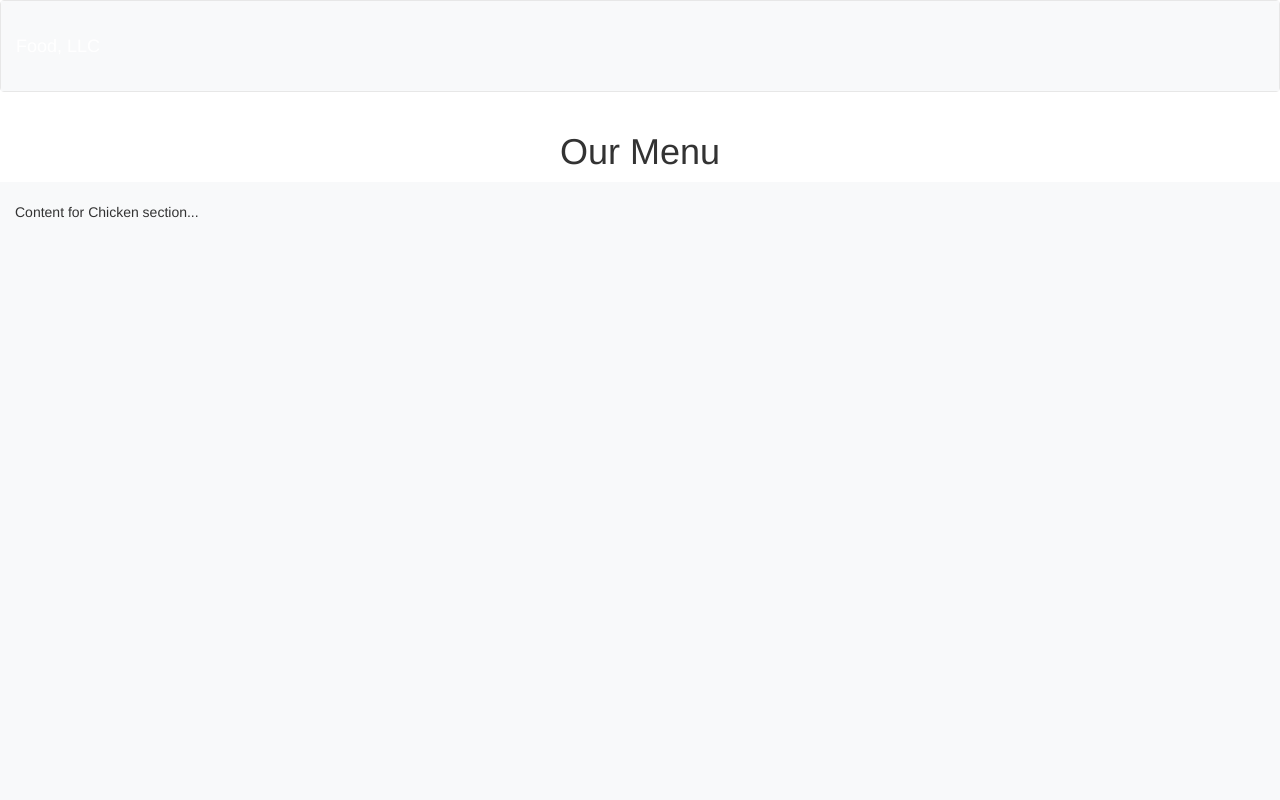
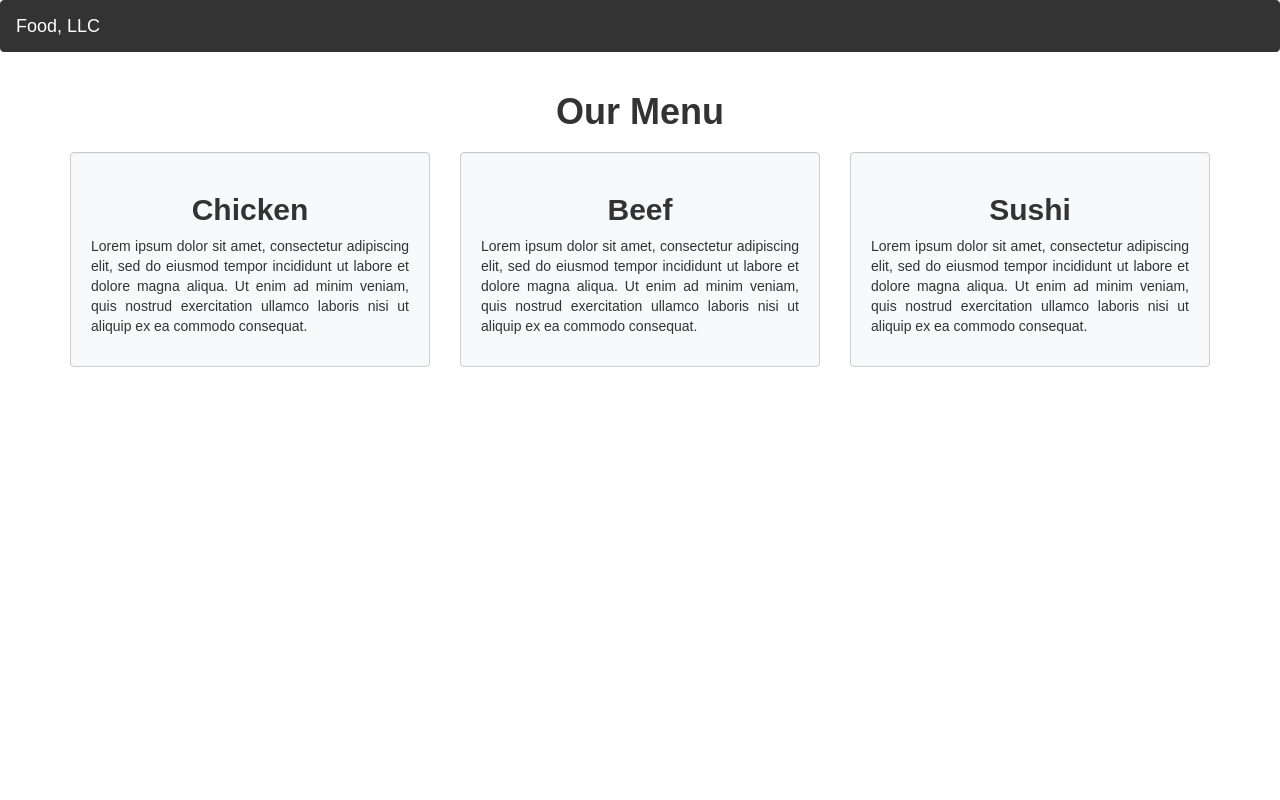
Before and after one commit to Durga0863/module3-solution, a plain HTML site: page index.html in a window 1280 px wide. Shown: the top 800 px of the page. Drawn offline with nearby package versions, Linux system fonts and the light colour scheme.

Commit message:
Fix: Add complete Bootstrap JavaScript and verify styles

```diff
--- a/css/styles.css
+++ b/css/styles.css
@@ -12,16 +12,30 @@ body {
 }
 
 .navbar-default .navbar-brand,
-.navbar-default .nav > li > a {
+.navbar-default .navbar-nav > li > a {
   color: white !important;
 }
 
-/* Tall Section Styling */
-.container-fluid {
-  padding: 20px;
-  background-color: #f8f9fa;
+/* Page Heading */
+h1 {
+  margin-top: 20px;
+  margin-bottom: 20px;
+  font-weight: bold;
 }
 
-h1 {
-  color: #333;
+/* Menu Section Styling */
+.well {
+  background-color: #f8f9fa;
+  padding: 20px;
+  border: 1px solid #ccc;
+  margin-bottom: 20px;
 }
+
+.well h2 {
+  font-weight: bold;
+  text-align: center;
+}
+
+.well p {
+  text-align: justify;
+}
--- a/index.html
+++ b/index.html
@@ -3,7 +3,9 @@
 <head>
   <meta charset="UTF-8">
   <meta name="viewport" content="width=device-width, initial-scale=1.0">
-  <title>Module 3 Solution</title>
+  <title>Assignment Solution for Module 3</title>
+  <!-- Bootstrap CSS -->
+  <link rel="stylesheet" href="https://maxcdn.bootstrapcdn.com/bootstrap/3.3.7/css/bootstrap.min.css">
   <!-- Custom CSS -->
   <link rel="stylesheet" href="css/styles.css">
 </head>
@@ -34,29 +36,43 @@
     <h1>Our Menu</h1>
   </div>
 
-  <!-- Tall Sections -->
-  <div class="container-fluid">
-    <div id="chicken" class="row">
-      <div class="col-xs-12" style="height: 1000px; background-color: #f8f9fa;">
-        <p>Content for Chicken section...</p>
+  <!-- Menu Sections -->
+  <div class="container">
+    <div class="row">
+      <!-- Chicken Section -->
+      <div class="col-xs-12 col-sm-6 col-md-4">
+        <div class="well">
+          <h2>Chicken</h2>
+          <p>
+            Lorem ipsum dolor sit amet, consectetur adipiscing elit, sed do eiusmod tempor incididunt ut labore et dolore magna aliqua. Ut enim ad minim veniam, quis nostrud exercitation ullamco laboris nisi ut aliquip ex ea commodo consequat.
+          </p>
+        </div>
       </div>
-    </div>
-    <div id="beef" class="row">
-      <div class="col-xs-12" style="height: 1000px; background-color: #e9ecef;">
-        <p>Content for Beef section...</p>
+
+      <!-- Beef Section -->
+      <div class="col-xs-12 col-sm-6 col-md-4">
+        <div class="well">
+          <h2>Beef</h2>
+          <p>
+            Lorem ipsum dolor sit amet, consectetur adipiscing elit, sed do eiusmod tempor incididunt ut labore et dolore magna aliqua. Ut enim ad minim veniam, quis nostrud exercitation ullamco laboris nisi ut aliquip ex ea commodo consequat.
+          </p>
+        </div>
       </div>
-    </div>
-    <div id="sushi" class="row">
-      <div class="col-xs-12" style="height: 1000px; background-color: #dee2e6;">
-        <p>Content for Sushi section...</p>
+
+      <!-- Sushi Section -->
+      <div class="col-xs-12 col-sm-12 col-md-4">
+        <div class="well">
+          <h2>Sushi</h2>
+          <p>
+            Lorem ipsum dolor sit amet, consectetur adipiscing elit, sed do eiusmod tempor incididunt ut labore et dolore magna aliqua. Ut enim ad minim veniam, quis nostrud exercitation ullamco laboris nisi ut aliquip ex ea commodo consequat.
+          </p>
+        </div>
       </div>
     </div>
   </div>
 
   <!-- Bootstrap and jQuery -->
-  <!-- Bootstrap CSS -->
-<link rel="stylesheet" href="https://maxcdn.bootstrapcdn.com/bootstrap/3.3.7/css/bootstrap.min.css">
-<!-- jQuery -->
-<script src="https://ajax.googleapis.com/ajax/libs/jquery/1.12.4/jquery.min.js"></script>
-<!-- Bootstrap JavaScript -->
-<script src="https://maxcdn.bootstrapcdn.com/bootstrap/3.3.7/js/bootstrap.min.js"></script>
+  <script src="https://ajax.googleapis.com/ajax/libs/jquery/1.12.4/jquery.min.js"></script>
+  <script src="https://maxcdn.bootstrapcdn.com/bootstrap/3.3.7/js/bootstrap.min.js"></script>
+</body>
+</html>
```
